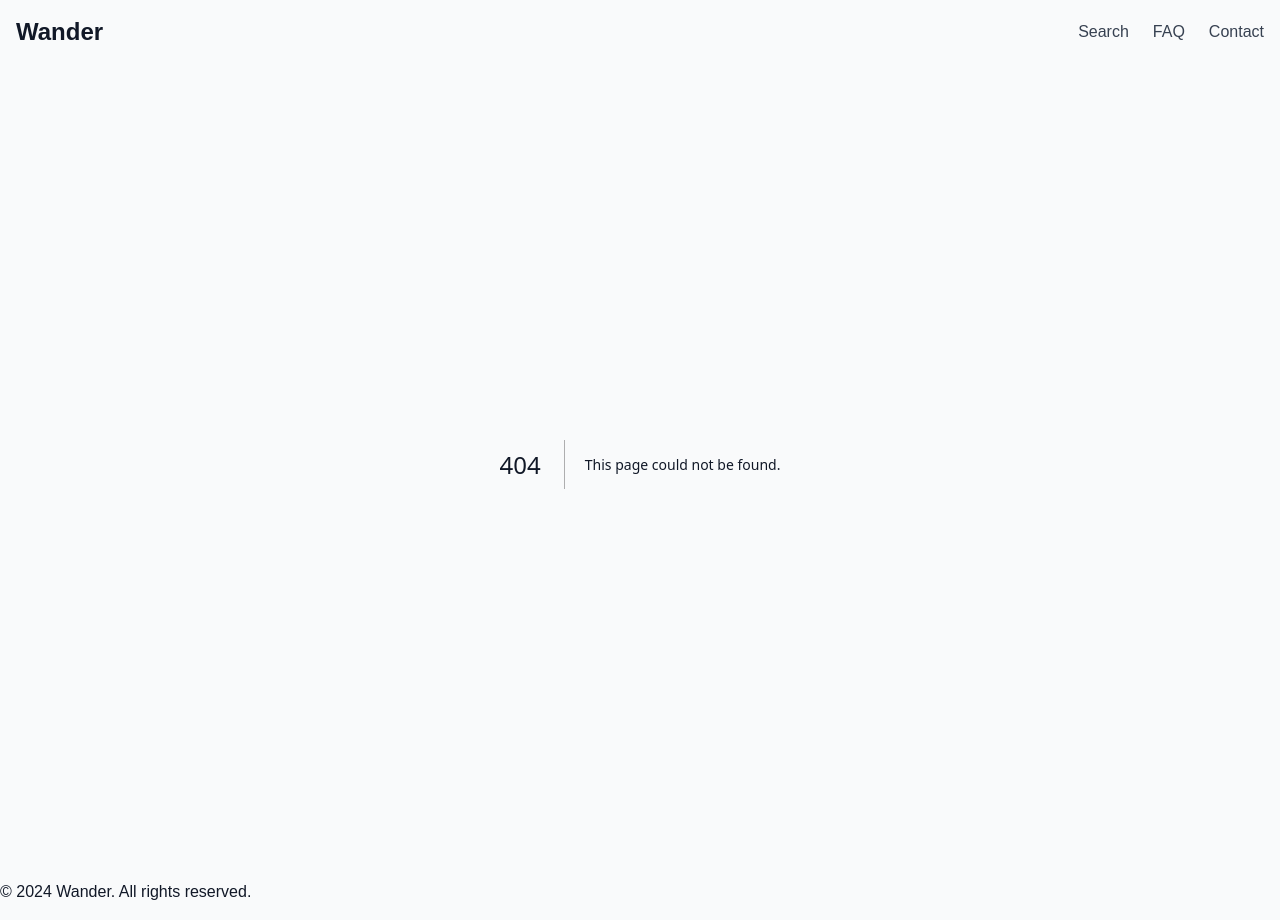
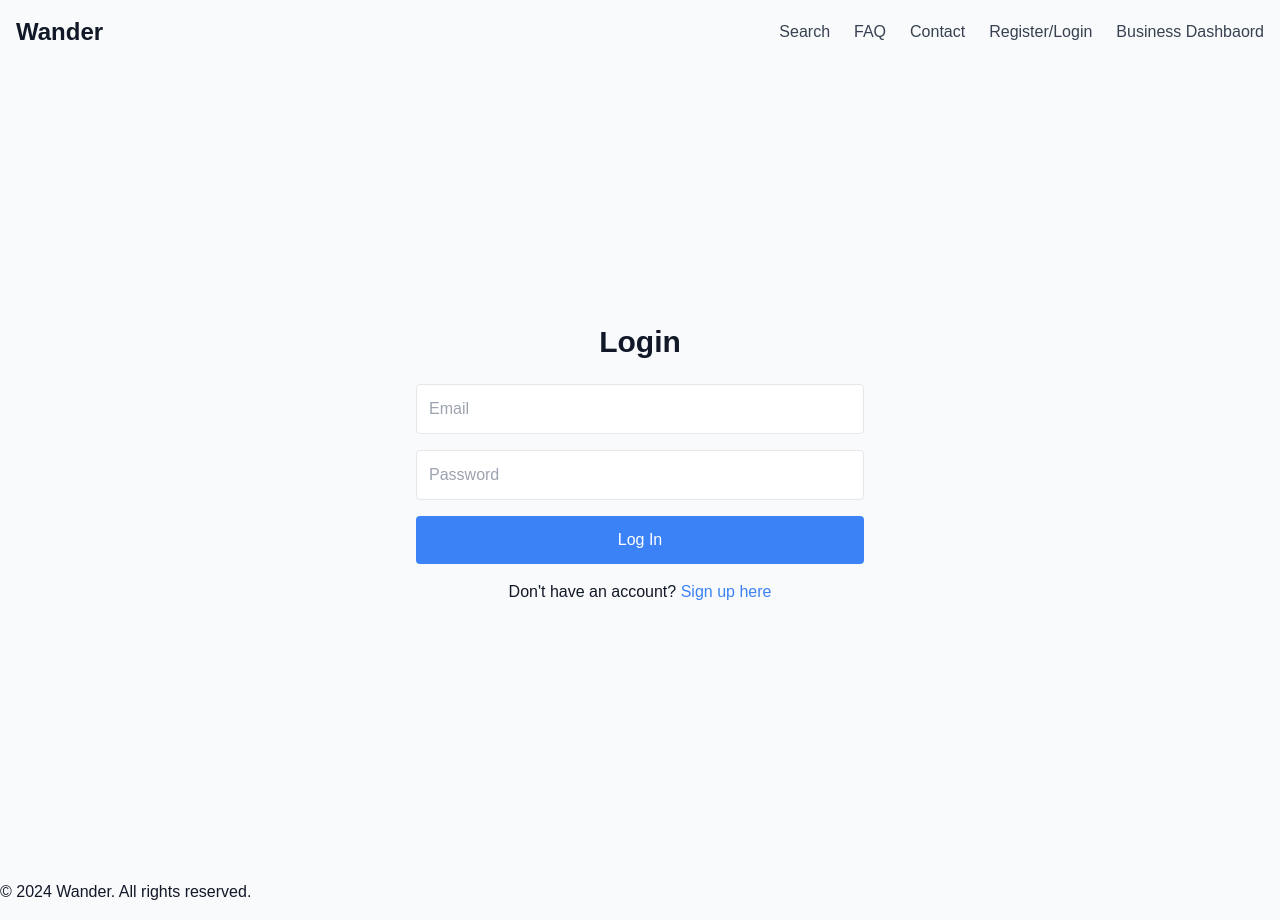
Before and after one commit to michael-hmrc/wander, a Next.js app in the folder wander/: page /login in a window 1280 px wide. Before the commit this address had no page. Built offline with nearby package versions, Linux system fonts and the light colour scheme.

Commit message:
wander-1 set up qr code, login page and signup page

```diff
--- a/wander/package.json
+++ b/wander/package.json
@@ -12,6 +12,7 @@
     "@react-google-maps/api": "^2.20.3",
     "next": "14.2.15",
     "next-auth": "^4.24.8",
+    "qrcode.react": "^4.1.0",
     "react": "^18",
     "react-date-picker": "^11.0.0",
     "react-dom": "^18",
--- /dev/null
+++ b/wander/src/app/login/page.tsx
@@ -0,0 +1,81 @@
+"use client";
+
+import { useState } from "react";
+import { signIn } from "next-auth/react";
+import { useRouter } from "next/navigation";
+
+export default function Login() {
+  const [email, setEmail] = useState("");
+  const [password, setPassword] = useState("");
+  const [error, setError] = useState(null);
+  const router = useRouter();
+
+  const handleSubmit = async (e: React.FormEvent) => {
+    e.preventDefault();
+
+    if (!email || !password) {
+      setError("Please enter both email and password.");
+      return;
+    }
+
+    try {
+      // Use next-auth signIn function with "credentials" provider
+      const result = await signIn("credentials", {
+        redirect: false,
+        email,
+        password,
+      });
+
+      if (result && !result.error) {
+        // If login is successful, redirect to the dashboard
+        router.push("/dashboard");
+      } else {
+        // Handle login errors
+        setError("Invalid email or password");
+      }
+    } catch (error) {
+      console.error("Login error:", error);
+      setError("An error occurred during login. Please try again.");
+    }
+  };
+
+  return (
+    <div className="min-h-screen flex flex-col items-center justify-center">
+      <h1 className="text-3xl font-bold mb-6">Login</h1>
+      <form onSubmit={handleSubmit} className="w-full max-w-md space-y-4">
+        <input
+          type="email"
+          placeholder="Email"
+          value={email}
+          onChange={(e) => setEmail(e.target.value)}
+          className="w-full p-3 border rounded"
+          required
+        />
+        <input
+          type="password"
+          placeholder="Password"
+          value={password}
+          onChange={(e) => setPassword(e.target.value)}
+          className="w-full p-3 border rounded"
+          required
+        />
+
+        {/* Display error message if any */}
+        {error && <p className="text-red-500 text-sm">{error}</p>}
+
+        <button
+          type="submit"
+          className="w-full bg-blue-500 text-white py-3 rounded hover:bg-blue-600 transition-colors"
+        >
+          Log In
+        </button>
+      </form>
+      <p className="mt-4">
+        Don't have an account?{" "}
+        <a href="/signup" className="text-blue-500 hover:underline">
+          Sign up here
+        </a>
+      </p>
+    </div>
+  );
+}
--- a/wander/src/app/page.tsx
+++ b/wander/src/app/page.tsx
@@ -19,7 +19,7 @@ export default function SearchPage() {
   return (
     <main className="min-h-screen bg-gray-50 p-6">
       <div className="container mx-auto">
-        <h1 className="text-3xl font-bold text-center mb-8">Find a work location</h1>
+        <h1 className="text-3xl font-bold text-center mb-8">Find your work location</h1>
 
         <form onSubmit={handleSubmit} className="mb-6 flex justify-center">
           <input
--- a/wander/src/app/results/page.tsx
+++ b/wander/src/app/results/page.tsx
@@ -3,26 +3,29 @@
 import Link from "next/link";
 import { useSearchParams } from "next/navigation";
 import { useEffect, useState } from "react";
-import DeskMap from "../../components/GoogleMaps"; // Import the GoogleMap component
 
 interface Desk {
   id: number;
   name: string;
   price: number;
-  location: string;
+  address: string;
+  city: string;
+  country: string;
+  postcode: string | null;
   coordinates: { lat: number; lng: number }; // latitude and longitude
+  imageUrl: string; // Add imageUrl property
 }
 
-// Sample data with latitude and longitude (Google Maps expects lat/lng format)
 const desks: Desk[] = [
-  { id: 1, name: "Desk 1", price: 25, location: "New York City", coordinates: { lat: 40.7128, lng: -74.006 } },
-  { id: 2, name: "Desk 2", price: 30, location: "New York City", coordinates: { lat: 40.73061, lng: -73.935242 } },
-  { id: 3, name: "Desk 3", price: 20, location: "Los Angeles", coordinates: { lat: 34.0522, lng: -118.2437 } },
-  { id: 4, name: "Desk 4", price: 35, location: "London", coordinates: { lat: 51.5074, lng: -0.1276 } },
-  { id: 5, name: "Desk 5", price: 100, location: "London", coordinates: { lat: 51.5074, lng: -0.1276 } },
-  { id: 6, name: "Desk 6", price: 20, location: "London", coordinates: { lat: 51.5074, lng: -0.1276 } },
-  { id: 6, name: "Desk 6", price: 35, location: "London", coordinates: { lat: 51.5074, lng: -0.1276 } },
+  { id: 1, name: "Office 1", price: 25, address: "1 Bob Street", city: "New York City", country: "United States", postcode: null, coordinates: { lat: 40.7128, lng: -74.006 }, imageUrl: "/images/pepe_house.jpg" },
+  { id: 2, name: "Office 2", price: 30, address: "1 Bob Street", city: "New York City", country: "United States", postcode: null, coordinates: { lat: 40.73061, lng: -73.935242 }, imageUrl: "/images/pepe_house.jpg" },
+  { id: 3, name: "Desk 3", price: 20, address: "1 Bob Street", city: "Los Angeles", country: "United States", postcode: null, coordinates: { lat: 34.0522, lng: -118.2437 }, imageUrl: "/images/pepe_house.jpg" },
+  { id: 4, name: "Desk 4", price: 35, address: "1 Bob Street", city: "London", country: "United Kingdom", postcode: "CF3 3NJ", coordinates: { lat: 51.5074, lng: -0.1276 }, imageUrl: "/images/pepe_house.jpg" },
+  { id: 5, name: "Desk 5", price: 100, address: "1 Bob Street", city: "London", country: "United Kingdom", postcode: "CF3 3NJ", coordinates: { lat: 51.5074, lng: -0.1276 }, imageUrl: "/images/pepe_house.jpg" },
+  { id: 6, name: "Office 6", price: 20, address: "1 Bob Street", city: "London", country: "United Kingdom", postcode: "CF3 3NJ", coordinates: { lat: 51.5074, lng: -0.1276 }, imageUrl: "/images/pepe_house.jpg" },
+  { id: 7, name: "Cafe House 7", price: 35, address: "1 Bob Street", city: "London", country: "United Kingdom", postcode: "CF3 3NJ", coordinates: { lat: 51.5074, lng: -0.1276 }, imageUrl: "/images/pepe_house.jpg" },
 ];
+
 
 export default function ResultsPage() {
   const searchParams = useSearchParams();
@@ -32,7 +35,7 @@ export default function ResultsPage() {
   useEffect(() => {
     if (locationQuery) {
       const filtered = desks.filter((desk) =>
-        desk.location.toLowerCase().includes(locationQuery)
+        desk.city.toLowerCase().includes(locationQuery)
       );
       setFilteredDesks(filtered);
     }
@@ -49,17 +52,26 @@ export default function ResultsPage() {
           {filteredDesks.length > 0 ? (
             filteredDesks.map((desk) => (
               <li key={desk.id} className="bg-white shadow-lg rounded-lg p-6 hover:shadow-xl transition-shadow">
+                <img src={desk.imageUrl} alt={desk.name} className="w-full h-100 object-cover rounded-t-lg mb-4" />
                 <h2 className="text-xl font-semibold mb-2">{desk.name}</h2>
                 <p className="text-gray-700">
-                  Price: <span className="font-medium">${desk.price}</span> per day
+                  <span className="font-medium">From £{desk.price}</span> per day
                 </p>
-                <p className="text-gray-700 mb-4">Location: {desk.location}</p>
-                <Link href={`/book/${desk.id}`}>
-                  Book Now
-                </Link >
+                <p className="text-gray-700 mb-4">{desk.address}</p>
+                <p className="text-gray-700 mb-4">{desk.postcode}</p>
+                <p className="text-gray-700 mb-4">{desk.city}</p>
 
-                {/* Render the GoogleMap component */}
-                {/* <DeskMap coordinates={desk.coordinates} /> */}
+                {/* Center the Book Now button */}
+                <div className="flex justify-center items-center">
+                  <button
+                    type="submit"
+                    className="w-2/3 bg-indigo-600 text-white py-2 px-4 rounded-md hover:bg-indigo-700 text-center"
+                  >
+                    <Link href={`/book/${desk.id}`} className="block w-full h-full">
+                      Book Now
+                    </Link>
+                  </button>
+                </div>
 
               </li>
             ))
--- a/wander/src/app/signup/page.tsx
+++ b/wander/src/app/signup/page.tsx
@@ -8,29 +8,98 @@ export default function BusinessSignup() {
   const [email, setEmail] = useState("");
   const [password, setPassword] = useState("");
   const [name, setName] = useState("");
+  const [role, setRole] = useState("user"); // default to user role
+  const [error, setError] = useState(null);
   const router = useRouter();
 
   const handleSubmit = async (e: React.FormEvent) => {
     e.preventDefault();
 
-    // Call an API route to handle the business signup logic
-    const res = await fetch("/api/business/signup", {
-      method: "POST",
-      body: JSON.stringify({ email, password, name }),
-      headers: { "Content-Type": "application/json" },
-    });
+    // Basic validation
+    if (!email || !password || !name) {
+      setError("Please fill in all required fields.");
+      return;
+    }
 
-    if (res.ok) {
-      router.push("/api/auth/signin"); // Redirect to login after signup
-    } else {
-      // Handle errors
-      console.error("Signup failed");
-    }
+    // try {
+
+    //   // Call an API route to handle the signup logic
+    //   const res = await fetch("/api/business/signup", {
+    //     method: "POST",
+    //     body: JSON.stringify({ email, password, name, role }), // Include role
+    //     headers: { "Content-Type": "application/json" },
+    //   });
+
+    //   if (res.ok) {
+    //     // Automatically log in the user after signup
+    //     const signInResult = await signIn("credentials", { redirect: false, email, password });
+
+    //     if (signInResult && !signInResult.error) {
+    //       router.push("/dashboard"); // Redirect to dashboard after successful login
+    //     } else {
+    //       router.push("/api/auth/signin"); // Redirect to login page if sign-in fails
+    //     }
+    //   } else {
+    //     // Capture error message from the server
+    //     const errorData = await res.json();
+    //     setError(errorData.message || "Signup failed");
+    //   }
+    // } catch (error) {
+    //   console.error("Signup error:", error);
+    //   setError("An error occurred during signup. Please try again.");
+    // }
   };
 
   return (
     <div className="min-h-screen flex flex-col items-center justify-center">
       <h1 className="text-3xl font-bold mb-6">Business Signup</h1>
-      <form onSubmit={handleSubmit} className="w-full max-w-md">
+      <form onSubmit={handleSubmit} className="w-full max-w-md space-y-4">
         <input
           type="text"
+          placeholder="Name"
+          value={name}
+          onChange={(e) => setName(e.target.value)}
+          className="w-full p-3 border rounded"
+          required
+        />
+        <input
+          type="email"
+          placeholder="Email"
+          value={email}
+          onChange={(e) => setEmail(e.target.value)}
+          className="w-full p-3 border rounded"
+          required
+        />
+        <input
+          type="password"
+          placeholder="Password"
+          value={password}
+          onChange={(e) => setPassword(e.target.value)}
+          className="w-full p-3 border rounded"
+          required
+        />
+
+        {/* Role selection */}
+        <select
+          value={role}
+          onChange={(e) => setRole(e.target.value)}
+          className="w-full p-3 border rounded"
+        >
+          <option value="user">User</option>
+          <option value="business">Business</option>
+          <option value="admin">Admin</option>
+        </select>
+
+        {/* Display error message if any */}
+        {error && <p className="text-red-500 text-sm">{error}</p>}
+
+        <button
+          type="submit"
+          className="w-full bg-blue-500 text-white py-3 rounded hover:bg-blue-600 transition-colors"
+        >
+          Sign Up
+        </button>
+      </form>
+    </div>
+  );
+}
--- /dev/null
+++ b/wander/src/app/wanderer/home/page.tsx
@@ -0,0 +1,59 @@
+"use client";
+
+import { useRouter } from "next/navigation";
+import { QRCodeCanvas } from "qrcode.react"; // Adjust the path to your library
+import { useState } from "react";
+
+export default function UserHomePage() {
+  // const { data: session, status } = useSession();
+  const router = useRouter();
+  const [userId, setUserId] = useState("");
+  const [error, setError] = useState(null);
+
+  // useEffect(() => {
+  //   if (status === "unauthenticated") {
+  //     router.push("/api/auth/signin"); // Redirect to login if not authenticated
+  //   } else if (session?.user) {
+  //     setUserId(session.user.email); // Set user ID from session data (e.g., email)
+  //   }
+  // }, [status, session, router]);
+
+  // if (status === "loading") return <p>Loading...</p>;
+  // if (!session) return null;
+
+  return (
+    <div className="min-h-screen flex flex-col items-center justify-center p-4">
+      {/* <h1 className="text-3xl font-bold mb-4">Welcome, {session.user.name}!</h1> */}
+      <p className="text-lg mb-6">Here is your QR Code for desk check-ins.</p>
+
+      <div className="p-4 border rounded bg-white">
+        {/* Generate QR Code with user identifier */}
+        <QRCodeCanvas
+          value={userId}               // Value for the QR code (user's unique identifier)
+          size={200}                    // Size of the QR code in pixels
+          level="H"                     // Error correction level (H for high)
+          bgColor="#FFFFFF"             // Background color
+          fgColor="#000000"             // Foreground color
+          title="User Check-in QR Code" // Accessible title
+          marginSize={4}                // Margin in module units around the QR code
+          imageSettings={{
+            src: "/path/to/logo.png",   // Optional embedded image (e.g., your logo)
+            height: 40,
+            width: 40,
+            excavate: true              // Excavates QR modules around the image
+          }}
+        />
+      </div>
+
+      <div className="mt-6">
+        <h2 className="text-xl font-semibold mb-2">User Details</h2>
+        {/* <p><strong>Name:</strong> {session.user.name}</p> */}
+        {/* <p><strong>Email:</strong> {session.user.email}</p> */}
+        <p><strong>Name:</strong> Hard coded name</p>
+        <p><strong>Email:</strong> Hard coded email</p>
+      </div>
+
+      {error && <p className="text-red-500 text-sm mt-4">{error}</p>}
+    </div>
+  );
+}
--- a/wander/src/components/BookingForm.tsx
+++ b/wander/src/components/BookingForm.tsx
@@ -4,13 +4,15 @@ import { useState } from "react";
 import 'react-calendar/dist/Calendar.css';
 import DatePicker from "react-date-picker";
 import 'react-date-picker/dist/DatePicker.css';
-import DeskMap from "./GoogleMaps";
 
 interface Desk {
   id: number;
   name: string;
   price: number;
-  location: string;
+  address: string;
+  city: string;
+  country: string;
+  postcode: string;
   coordinates: { lat: number; lng: number }; // latitude and longitude
 }
 
--- a/wander/src/components/NavBar.tsx
+++ b/wander/src/components/NavBar.tsx
@@ -27,6 +27,16 @@ export default function Navbar() {
               Contact
             </Link>
           </li>
+          <li>
+            <Link href="/user/access" className="text-gray-700 hover:text-indigo-600">
+              Register/Login
+            </Link>
+          </li>
+          <li>
+            <Link href="/business/dashboard" className="text-gray-700 hover:text-indigo-600">
+              Business Dashbaord
+            </Link>
+          </li>
         </ul>
       </div>
     </nav>
```
Also changed, not shown: wander/public/images/pepe_house.jpg (added), 1 other file (tests, documents, lock files or other folders).
